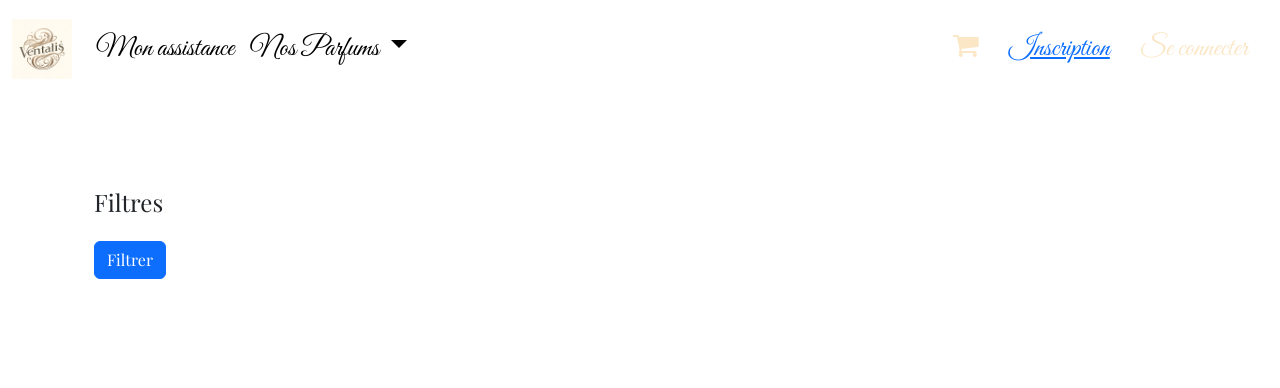
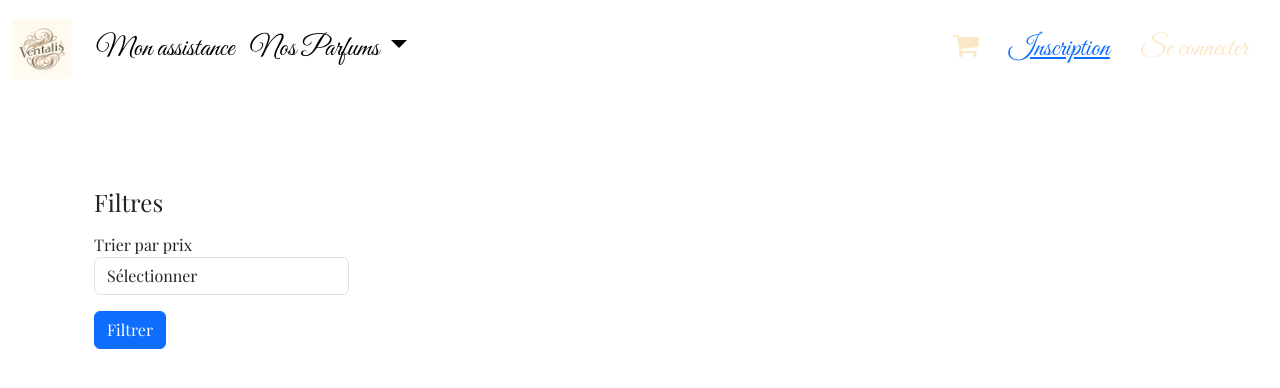
Before and after one commit to jsissoko/cda10juillet, a Symfony app: template templates/produits/liste.html.twig in a window 1280 px wide. Shown: the top 388 px of the page. Run offline with Twig, Linux system fonts and the light colour scheme; the template is opened without the code that fills it, so the values that code supplies are empty; some libraries are stand-ins or nearby versions; some web fonts are replaced.

Commit message:
Le filtre pour le prix fonctionne

```diff
--- a/templates/produits/liste.html.twig
+++ b/templates/produits/liste.html.twig
@@ -3,7 +3,6 @@
 {% block title %}Products{% endblock %}
 
 {% block body %}
-<body>
 <div class="container mt-4">
     <div class="row">
         <div class="col-md-3">
@@ -18,6 +17,16 @@
                         </label>
                     </div>
                 {% endfor %}
+
+                <div class="form-group mt-3">
+                    <label for="sortPrice">Trier par prix</label>
+                    <select class="form-control" id="sortPrice" name="sort_price">
+                        <option value="">Sélectionner</option>
+                        <option value="asc" {% if sortPrice == 'asc' %}selected{% endif %}>Prix croissant</option>
+                        <option value="desc" {% if sortPrice == 'desc' %}selected{% endif %}>Prix décroissant</option>
+                    </select>
+                </div>
+
                 <button type="submit" class="btn btn-primary mt-3">Filtrer</button>
             </form>
         </div>
@@ -42,9 +51,4 @@
         </div>
     </div>
 </div>
-
-    <script src="https://code.jquery.com/jquery-3.6.0.min.js"></script>
-    <script src="https://cdn.jsdelivr.net/npm/@popperjs/core@2.9.3/dist/umd/popper.min.js"></script>
-    <script src="https://stackpath.bootstrapcdn.com/bootstrap/5.1.0/js/bootstrap.min.js"></script>
-</body>
 {% endblock %}
```
Also changed, not shown: src/Controller/ProduitController.php (+9 -4 lines), src/Repository/ProduitRepository.php (+7 -2 lines). Lines whose indentation alone changed are shown as unchanged.
